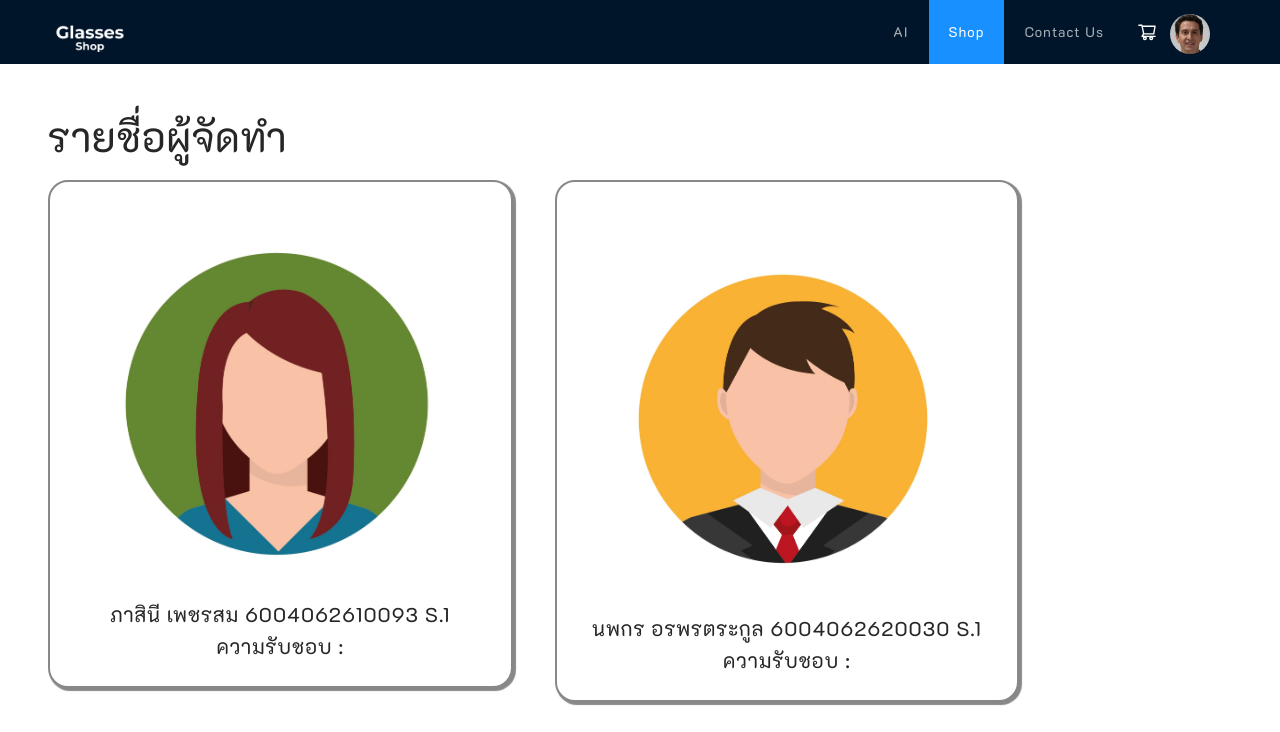
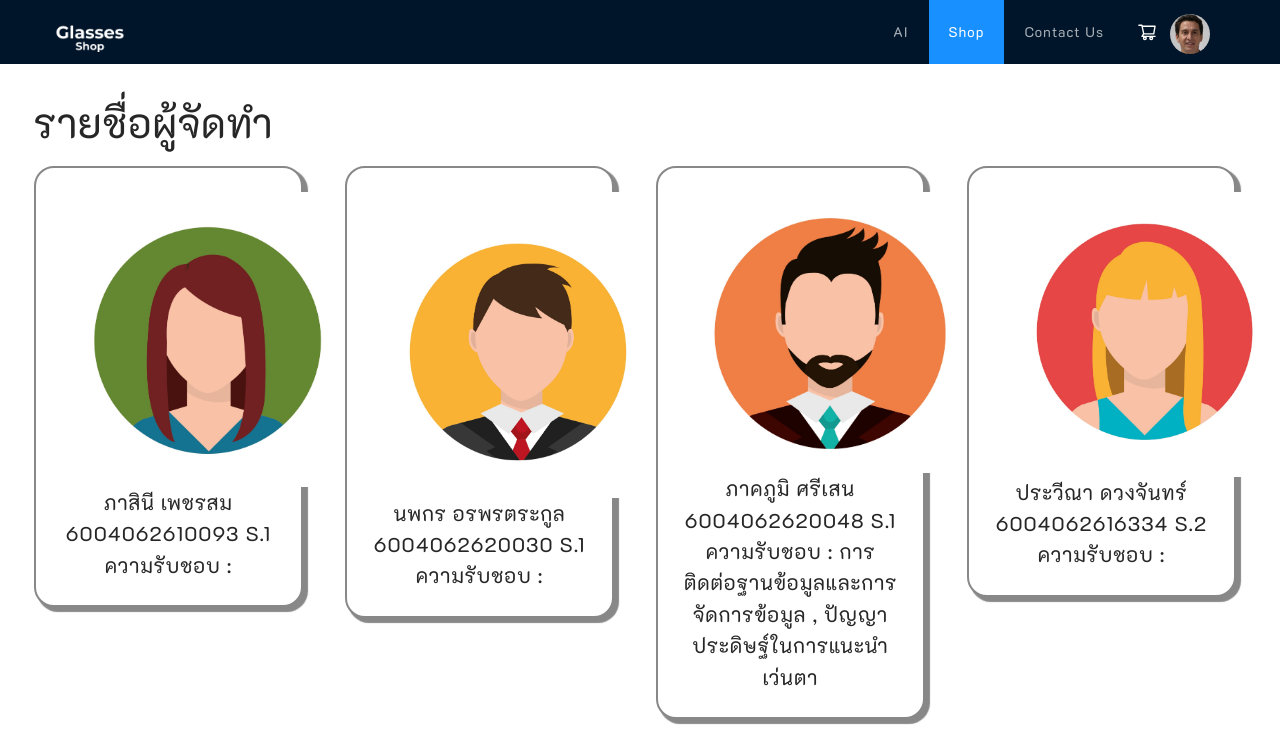
Before and after one commit to prkpwm/glasses_shop, a React (Create React App) app in the folder Client/my-app/: page /GlassesShop/Contact in a window 1280 px wide. Shown: the top 732 px of the page. Built offline with nearby package versions, Linux system fonts and the light colour scheme.

Commit message:
new GenItem

```diff
--- a/Client/my-app/src/components/pages/Contactus/ContactusHome.js
+++ b/Client/my-app/src/components/pages/Contactus/ContactusHome.js
@@ -3,73 +3,74 @@ import { Row, Col, Card } from "antd";
 
 function ContactusHome() {
     return (
-        <div style={{ padding: 24 }}>
+        <div style={{ padding: 10 }}>
             <h1> รายชื่อผู้จัดทำ</h1>
             <Row gutter={[32, 32]}>
-                <Col  className="gutter-row" xs={20} md={12} xl={10} span={10}>
+                <Col className="gutter-row" xs={20} md={15} xl={6} span={10}>
                     <Card
                         style={{
                             marginRight: 10,
                             borderColor: "#888888",
                             borderWidth: 2,
-                            boxShadow: "2px 2px 1px 1px #888888",
+                            boxShadow: "4px 4px 1px 1px #888888",
                             textAlign: "center",
                             fontSize: 20,
                             borderRadius: 20,
                         }}
                     >
-                        <img src="http://localhost:3000/img/7.jpg" width="400"></img><br/>
-                        ภาสินี เพชรสม 6004062610093 S.1 <br/>
+                        <img src="http://localhost:3000/img/7.jpg" width="300"></img><br />
+                        ภาสินี เพชรสม 6004062610093 S.1 <br />
                     ความรับชอบ :
                     </Card>
                 </Col>
-                <Col  className="gutter-row" xs={20} md={12} xl={10} span={10}>
+                <Col className="gutter-row" xs={20} md={15} xl={6} span={10}>
                     <Card
                         style={{
                             marginRight: 10,
                             borderColor: "#888888",
                             borderWidth: 2,
-                            boxShadow: "2px 2px 1px 1px #888888",
+                            boxShadow: "4px 4px 1px 1px #888888",
                             textAlign: "center",
                             fontSize: 20,
                             borderRadius: 20,
                         }}
                     >
-                        <img src="http://localhost:3000/img/6.jpg" width="400"></img><br/>
-                        นพกร อรพรตระกูล 6004062620030 S.1 <br/>
+                        <img src="http://localhost:3000/img/6.jpg" width="300"></img><br />
+                        นพกร อรพรตระกูล 6004062620030 S.1 <br />
                     ความรับชอบ :
                     </Card>
-                </Col>                <Col  className="gutter-row" xs={20} md={12} xl={10} span={10}>
+                </Col>
+                <Col className="gutter-row" xs={20} md={15} xl={6} span={10}>
                     <Card
                         style={{
                             marginRight: 10,
                             borderColor: "#888888",
                             borderWidth: 2,
-                            boxShadow: "2px 2px 1px 1px #888888",
+                            boxShadow: "4px 4px 1px 1px #888888",
                             textAlign: "center",
                             fontSize: 20,
                             borderRadius: 20,
                         }}
                     >
-                        <img src="http://localhost:3000/img/8.jpg" width="400"></img><br/>
-                    ภาคภูมิ ศรีเสน 6004062620048 S.1 <br/>
+                        <img src="http://localhost:3000/img/8.jpg" width="300"></img><br />
+                    ภาคภูมิ ศรีเสน 6004062620048 S.1 <br />
                     ความรับชอบ :  การติดต่อฐานข้อมูลและการจัดการข้อมูล , ปัญญาประดิษฐ์ในการแนะนำเว่นตา
                     </Card>
                 </Col>
-                <Col  className="gutter-row" xs={20} md={12} xl={10} span={10}>
+                <Col className="gutter-row" xs={20} md={15} xl={6} span={10}>
                     <Card
                         style={{
                             marginRight: 10,
                             borderColor: "#888888",
                             borderWidth: 2,
-                            boxShadow: "2px 2px 1px 1px #888888",
+                            boxShadow: "4px 4px 1px 1px #888888",
                             textAlign: "center",
                             fontSize: 20,
                             borderRadius: 20,
                         }}
                     >
-                        <img src="http://localhost:3000/img/5.jpg" width="400"></img><br/>
-                        ประวีณา ดวงจันทร์ 6004062616334 S.2 <br/>
+                        <img src="http://localhost:3000/img/5.jpg" width="300"></img><br />
+                        ประวีณา ดวงจันทร์ 6004062616334 S.2 <br />
                     ความรับชอบ :
 
                     </Card>
--- a/Client/my-app/src/components/pages/Shop/GenItem.js
+++ b/Client/my-app/src/components/pages/Shop/GenItem.js
@@ -1,4 +1,5 @@
-import React, { useState, useEffect } from "react";
+import React from 'react';
+import axios from 'axios';
 import { Row, Col, Button, Card } from "antd";
 const style = { background: "#F8F9F9", padding: "8px 8px", height: "250px" };
 const fontRight = { textAlign: "right" };
@@ -8,40 +9,53 @@ const blue = {
   color: "#FFFFFF",
 };
 
-var testcard =<Col className="gutter-row" xs={24} md={12} xl={6}>
+export default class PersonList extends React.Component {
+  state = {
+    datas: [[]]
+  }
+
+  componentDidMount() {
+    axios.get("http://localhost:8080/getinfo/iteminfo")
+      .then(res => {
+        const datas = res.data;
+        console.log(datas)
+        this.setState({ datas });
+      })
+  }
+
+  loadinfo() {
+
+  }
+  render() {
+    return (
+      <div>
+
+        <Row gutter={[16, 24]}>
+          {
+            this.state.datas.map(data =>
+              <Col className="gutter-row" xs={24} md={12} xl={6}>
                 <div style={style} >
                   <img
-    src="http://localhost:3000/img/dumpGlasses.png"
+                    src={data[3]}
                     alt="glasses!!"
                     width="95%"
                     height="150"
                   />
                   <br />
-  <a href="#">Glasses</a>
-  <p style={fontRight}>1,000 ฿</p>
+                  <a href="#">{data[1]}</a>
+                  <p style={fontRight}>{data[2]} ฿</p>
                   <button type="button" style={blue}>
                     Add to cart
   </button>
                 </div>
               </Col>
-function GenItem() {
-  const [allcard, setallcard] = useState([testcard]);
-  const addcard = () => {
-    let card = [...allcard];
-    card.push(testcard);
-    setallcard(card);
-    console.log(allcard);
-  };
-  return (
-    <div>
-      <Button type="primary" onClick={() => {addcard();}}>
-        Add 1 card
-      </Button>
-      <Row gutter={[16, 24]}>
-          {allcard}
+            )
+          }
         </Row>
+
+
       </div>
-  );
+
+    )
   }
-
-export default GenItem;
+}
```
Also changed, not shown: Client/my-app/src/components/pages/Shop/GenItem_old.js (added, +57 -0 lines). Lines whose indentation alone changed are shown as unchanged.
